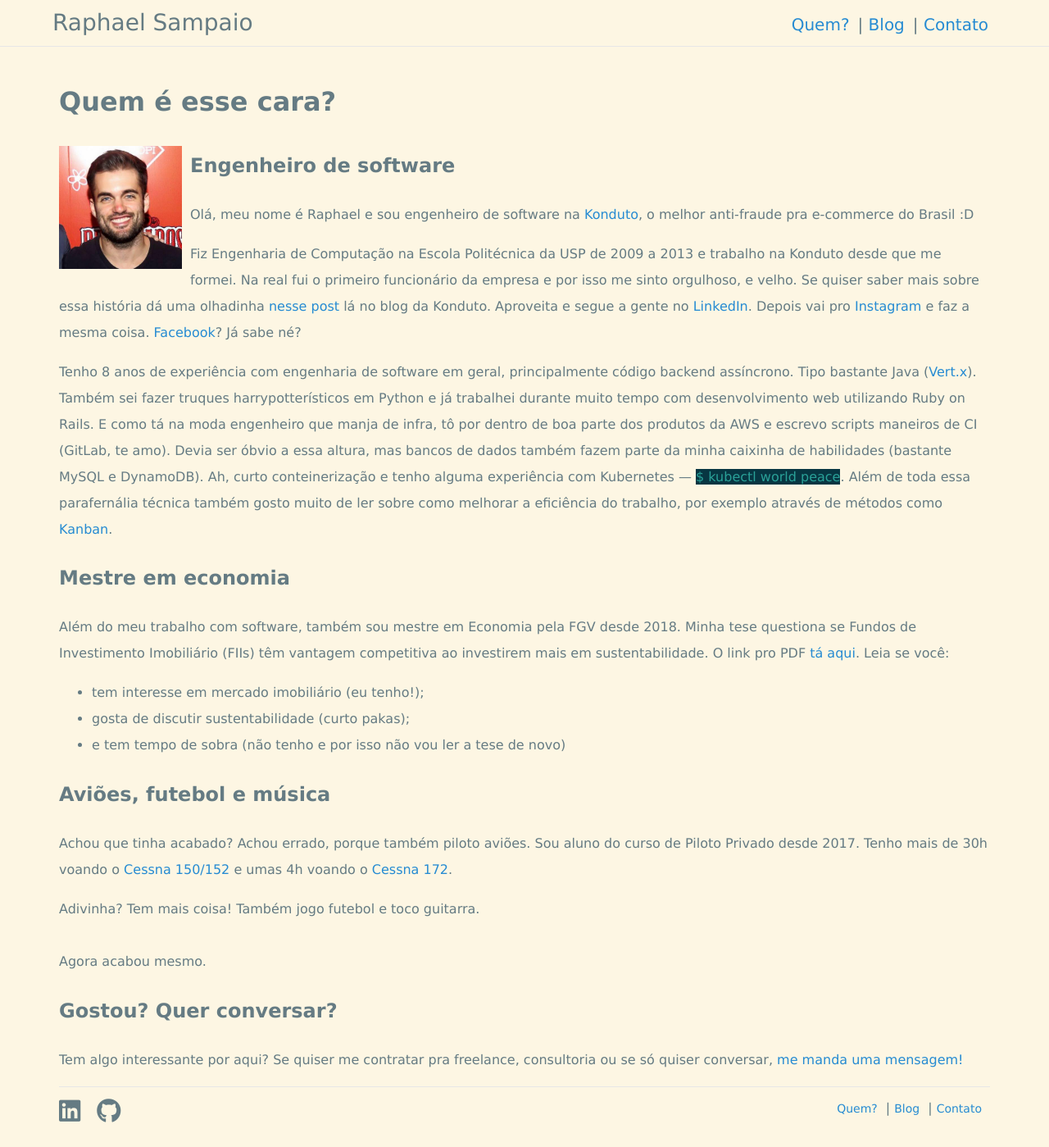
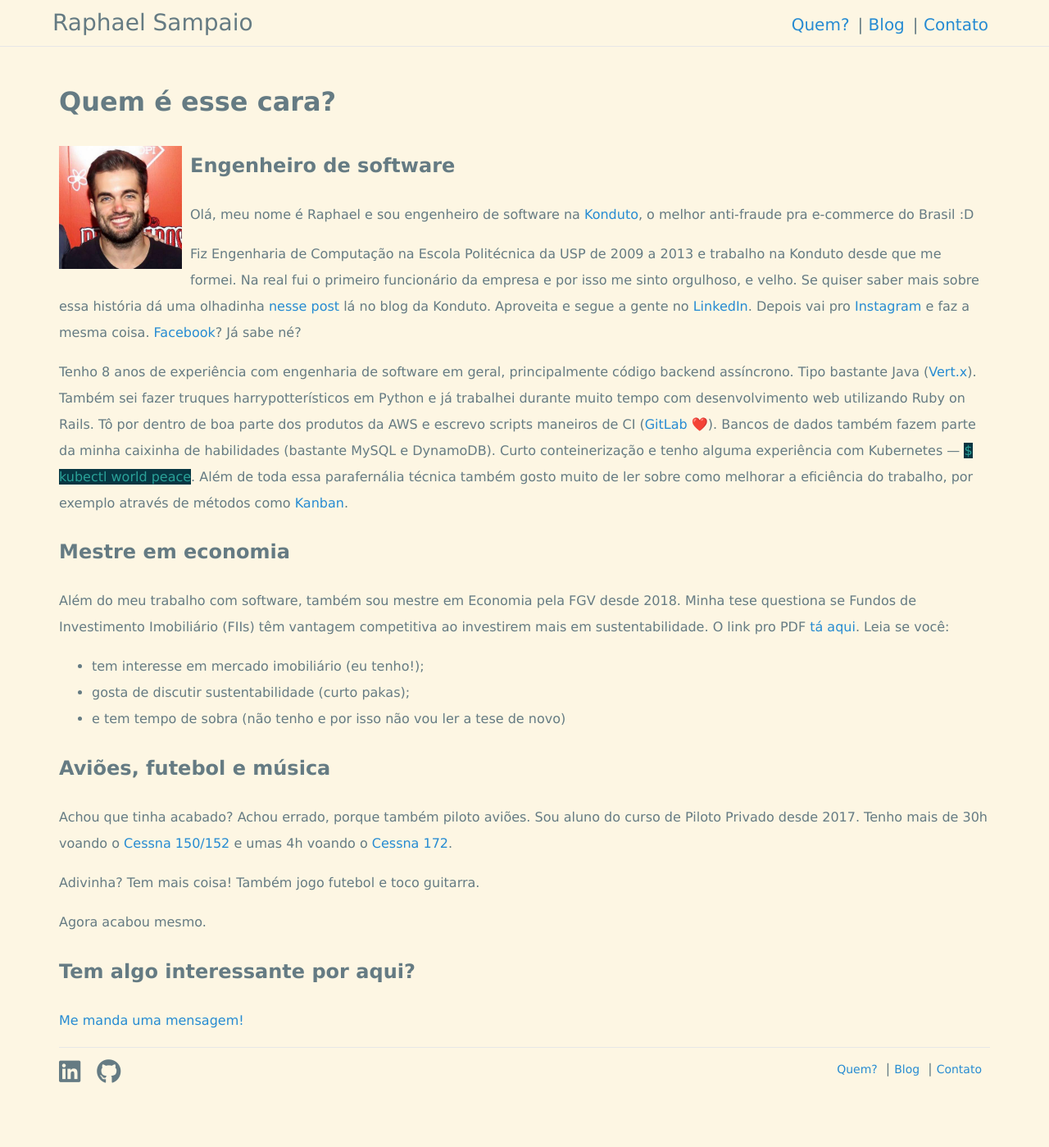
Before and after one commit to raphaelsampaio/raphaelsampaio.github.io, a Jekyll site: the page built from index.md, in a window 1280 px wide and 1399 px high. Shown: the whole window at 82% size. Built offline with Jekyll 4.4.1, drawn with Linux system fonts in a browser that asks for light colours.

Commit message:
bio review

```diff
--- a/index.md
+++ b/index.md
@@ -11,7 +11,7 @@ layout: default
     Fiz Engenharia de Computação na Escola Politécnica da USP de 2009 a 2013 e trabalho na Konduto desde que me formei. Na real fui o primeiro funcionário da empresa e por isso me sinto orgulhoso, e velho. Se quiser saber mais sobre essa história dá uma olhadinha <a href="https://blog.konduto.com/pt/2019/01/rapha-ele-veio-para-a-konduto-apos-uma-pessima-experiencia-ao-sofrer-uma-fraude/" target="_blank">nesse post</a> lá no blog da Konduto. Aproveita e segue a gente no <a href="https://linkedin.com/company/konduto" target="_blank">LinkedIn</a>. Depois vai pro <a href="https://instagram.com/konduto" target="_blank">Instagram</a> e faz a mesma coisa. <a href="https://facebook.com/konduto" target="_blank">Facebook</a>? Já sabe né?
     </p>
     <p>
-    Tenho 8 anos de experiência com engenharia de software em geral, principalmente código backend assíncrono. Tipo bastante Java (<a href="https://vertx.io/">Vert.x</a>). Também sei fazer truques harrypotterísticos em Python e já trabalhei durante muito tempo com desenvolvimento web utilizando Ruby on Rails. E como tá na moda engenheiro que manja de infra, tô por dentro de boa parte dos produtos da AWS e escrevo scripts maneiros de CI (GitLab, te amo). Devia ser óbvio a essa altura, mas bancos de dados também fazem parte da minha caixinha de habilidades (bastante MySQL e DynamoDB). Ah, curto conteinerização e tenho alguma experiência com Kubernetes &mdash; <span class='code'>$ kubectl world peace</span>. Além de toda essa parafernália técnica também gosto muito de ler sobre como melhorar a eficiência do trabalho, por exemplo através de métodos como <a href="https://en.wikipedia.org/wiki/Kanban_(development)">Kanban</a>.
+    Tenho 8 anos de experiência com engenharia de software em geral, principalmente código backend assíncrono. Tipo bastante Java (<a href="https://vertx.io/">Vert.x</a>). Também sei fazer truques harrypotterísticos em Python e já trabalhei durante muito tempo com desenvolvimento web utilizando Ruby on Rails. Tô por dentro de boa parte dos produtos da AWS e escrevo scripts maneiros de CI (<a href="https://gitlab.com">GitLab</a> ❤️). Bancos de dados também fazem parte da minha caixinha de habilidades (bastante MySQL e DynamoDB). Curto conteinerização e tenho alguma experiência com Kubernetes &mdash; <span class='code'>$ kubectl world peace</span>. Além de toda essa parafernália técnica também gosto muito de ler sobre como melhorar a eficiência do trabalho, por exemplo através de métodos como <a href="https://en.wikipedia.org/wiki/Kanban_(development)">Kanban</a>.
     </p>
     <h2>Mestre em economia</h2>
     <p>
@@ -27,10 +27,11 @@ layout: default
     Achou que tinha acabado? Achou errado, porque também piloto aviões. Sou aluno do curso de Piloto Privado desde 2017. Tenho mais de 30h voando o <a href="https://en.wikipedia.com/wiki/Cessna_152" target="_blank">Cessna 150/152</a> e umas 4h voando o <a href="https://pt.wikipedia.com/wiki/Cessna_172" target="_blank">Cessna 172</a>.
     </p>
     Adivinha? Tem mais coisa! Também jogo futebol e toco guitarra.
-    <br/><br/>
+    <p>
     Agora acabou mesmo.
-    <h2>Gostou? Quer conversar?</h2>
+    </p>
+    <h2>Tem algo interessante por aqui?</h2>
     <p>
-    Tem algo interessante por aqui? Se quiser me contratar pra freelance, consultoria ou se só quiser conversar, <a href="contact.html">me manda uma mensagem!</a>
+    <a href="contact.html">Me manda uma mensagem!</a>
     </p>
 </div>
```
